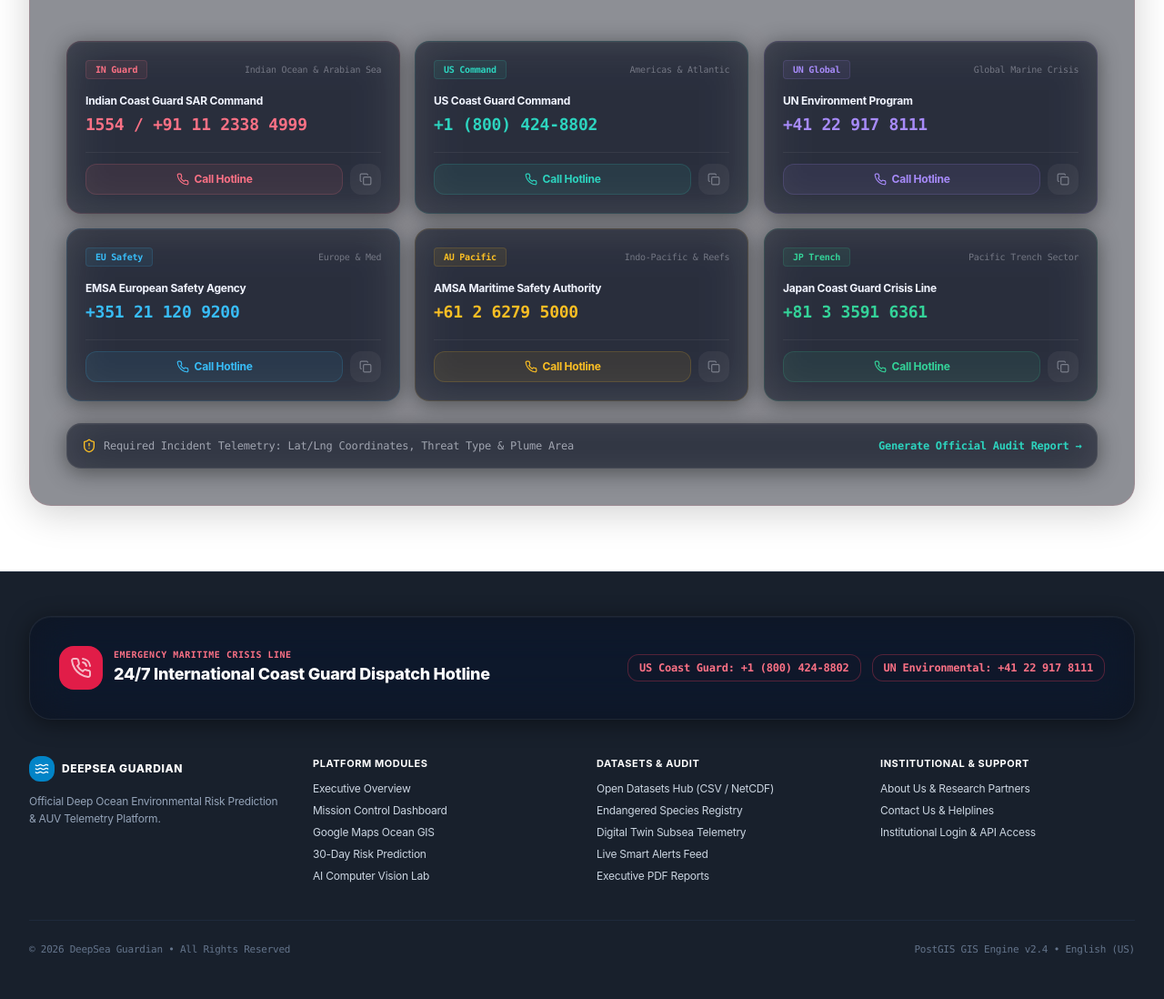
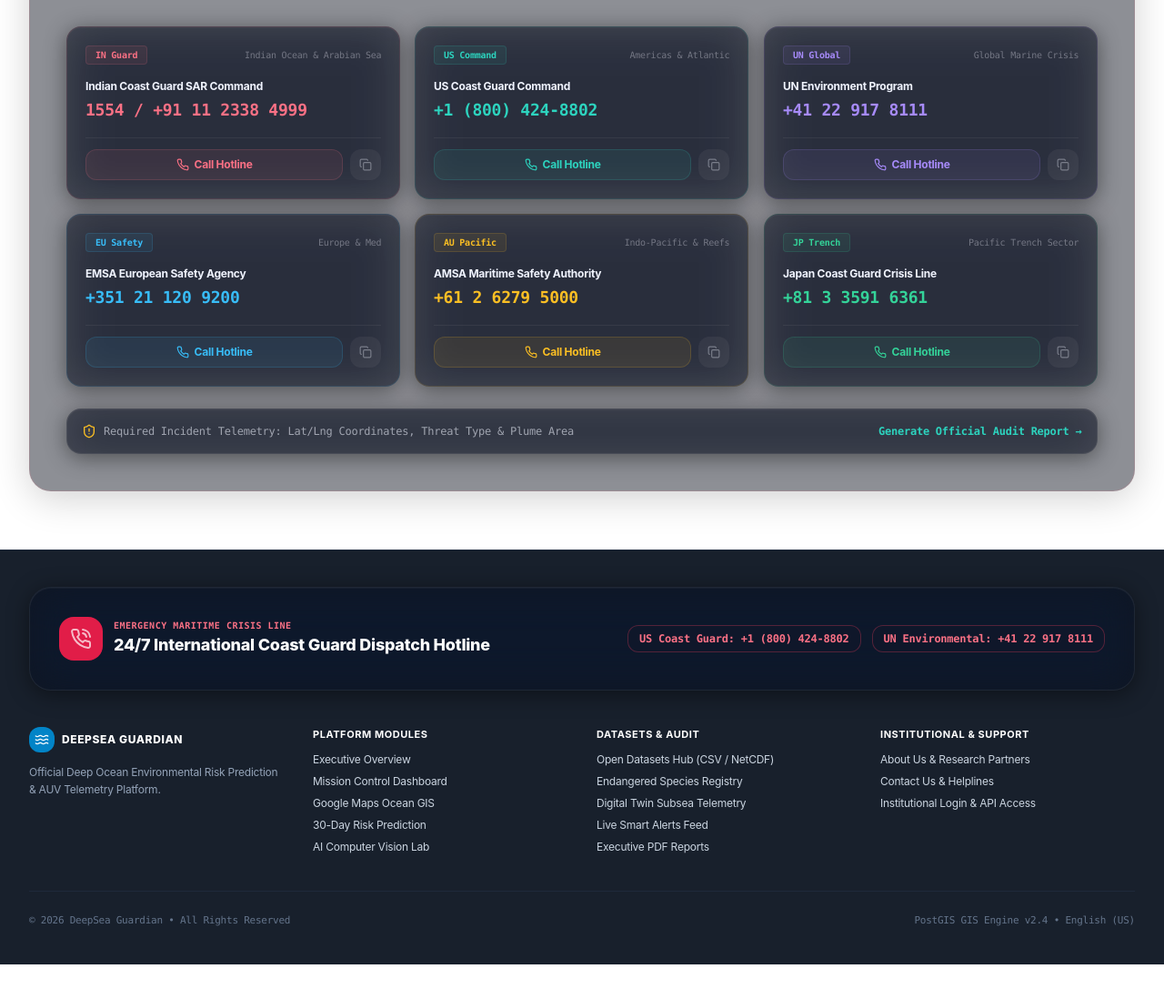
Before and after one commit to aarondeodhar-wq/deepsea-guardian, a Next.js app: page / in a window 1280 px wide. Shown: the part 4054-5152 px from the top of the page at 91% size. After the commit the page ends 5114 px from the top, so only its background shows below. Built offline with nearby package versions, Linux system fonts and the light colour scheme.

Commit message:
fix: eliminate mobile whitespace gaps before footer by tightening padding (pb-16 layout, pt-4 footer)

```diff
--- a/app/layout.tsx
+++ b/app/layout.tsx
@@ -97,7 +97,7 @@ export default function RootLayout({
             <BackgroundCanvas />
 
             <Navbar />
-            <main className="flex-1 w-full max-w-7xl mx-auto px-3 sm:px-6 lg:px-8 pb-28 lg:pb-8">
+            <main className="flex-1 w-full max-w-7xl mx-auto px-3 sm:px-6 lg:px-8 pb-16 lg:pb-8">
               {children}
             </main>
             <Footer />
--- a/app/page.tsx
+++ b/app/page.tsx
@@ -161,7 +161,7 @@ export default function HomePage() {
   ];
 
   return (
-    <div className="space-y-6 sm:space-y-8 py-6 sm:py-10 relative">
+    <div className="space-y-4 sm:space-y-8 py-2 sm:py-6 relative">
       <DroneDeploymentModal isOpen={isDeployModalOpen} onClose={() => setIsDeployModalOpen(false)} />
 
       {/* ── Floating Side Section Quick Jump Bar ── */}
--- a/components/footer.tsx
+++ b/components/footer.tsx
@@ -6,7 +6,7 @@ import { Waves, PhoneCall, Mail, MapPin, Globe, ShieldAlert, FileText, Info } fr
 
 export const Footer: React.FC = () => {
   return (
-    <footer className="w-full border-t border-slate-200 dark:border-slate-800 bg-slate-100 dark:bg-[#18202c] text-slate-700 dark:text-slate-300 py-12 px-4 sm:px-6 lg:px-8">
+    <footer className="w-full border-t border-slate-200 dark:border-slate-800 bg-slate-100 dark:bg-[#18202c] text-slate-700 dark:text-slate-300 pt-4 sm:pt-10 pb-24 sm:pb-10 px-4 sm:px-6 lg:px-8 mt-2">
       <div className="max-w-7xl mx-auto space-y-10">
 
         {/* Top Emergency Helplines Special Area */}
```
